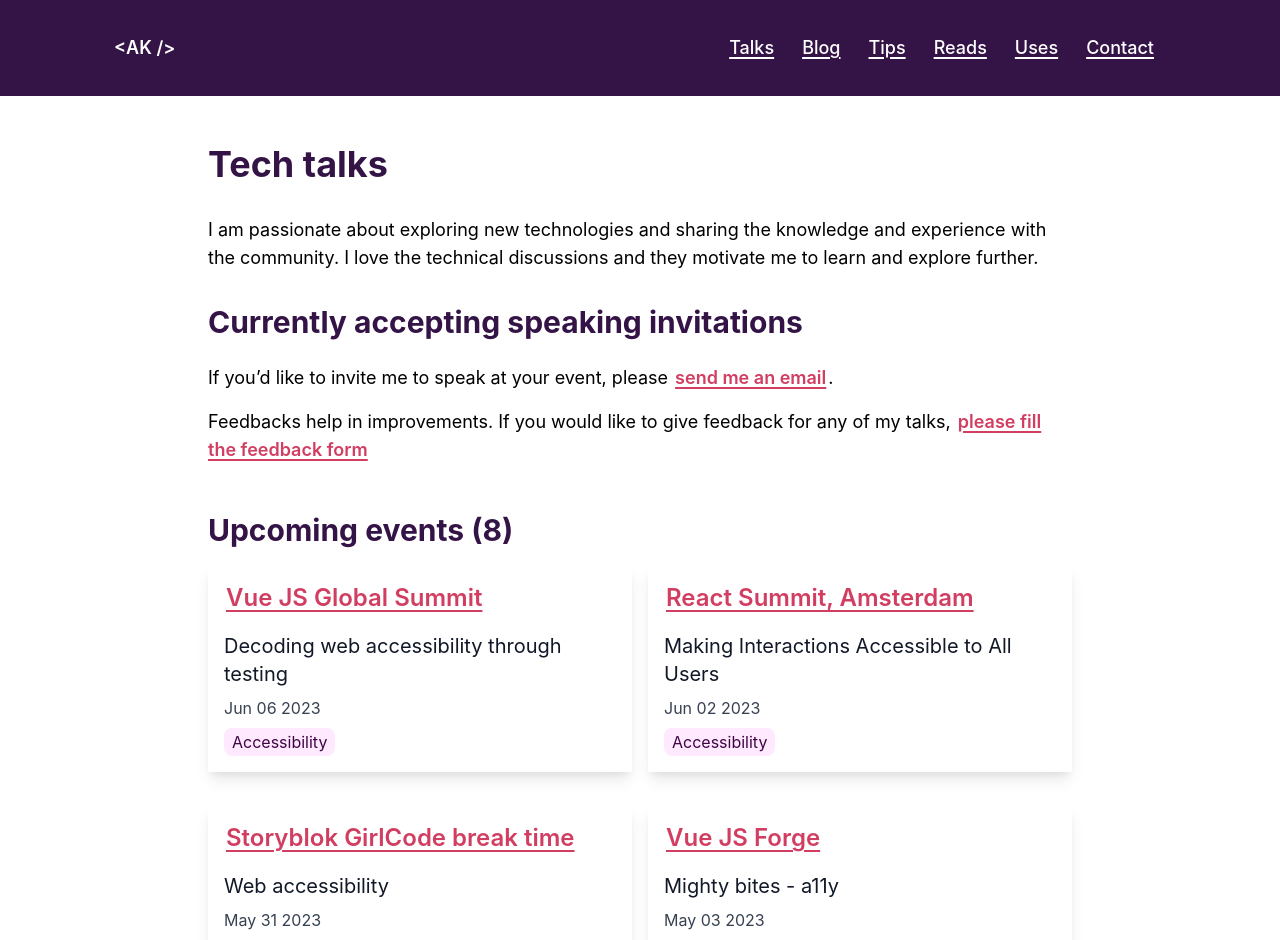
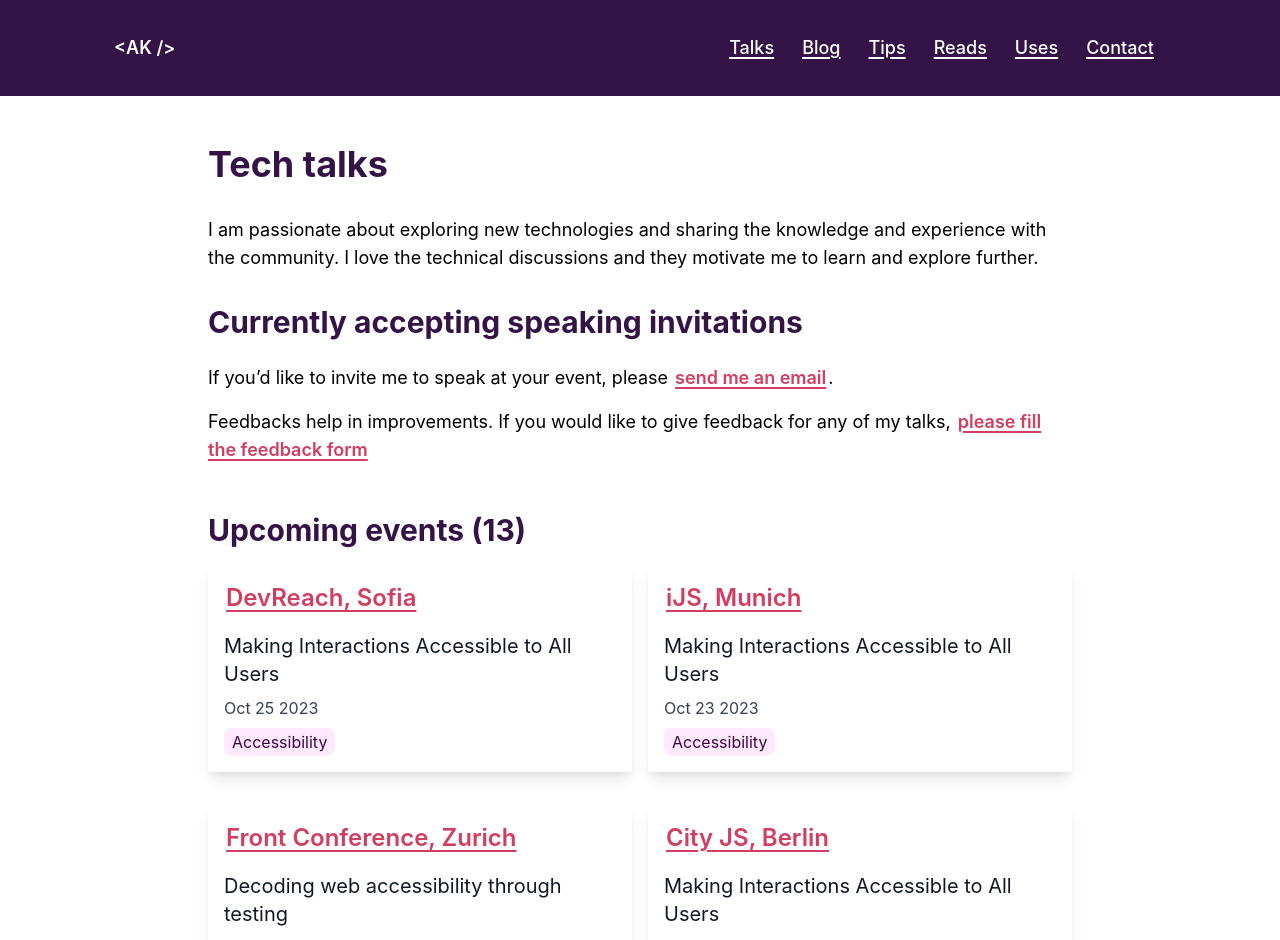
Before and after one commit to anuk79/anuradhakumari, a Next.js app: page /talks in a window 1280 px wide. Shown: the top 940 px of the page. Built offline with nearby package versions, Linux system fonts and the light colour scheme.

Commit message:
Update talks.js

```diff
--- a/data/talks.js
+++ b/data/talks.js
@@ -1,4 +1,56 @@
 const talks = [
+    {
+    "topic": "Making Interactions Accessible to All Users",
+    "topics": [
+      "Accessibility",
+    ],
+    "date": "2023-10-25",
+    "eventDetails": {
+      "url": "https://www.telerik.com/devreach",
+      "name": "DevReach, Sofia",
+      "video": null,
+      "resources": null
+    }
+  },
+    {
+    "topic": "Making Interactions Accessible to All Users",
+    "topics": [
+      "Accessibility",
+    ],
+    "date": "2023-10-23",
+    "eventDetails": {
+      "url": "https://javascript-conference.com/munich/program-munich/",
+      "name": "iJS, Munich",
+      "video": null,
+      "resources": null
+    }
+  },
+    {
+    "topic": "Decoding web accessibility through testing",
+    "topics": [
+      "Accessibility",
+    ],
+    "date": "2023-8-31",
+    "eventDetails": {
+      "url": "https://frontconference.com/speakers",
+      "name": "Front Conference, Zurich",
+      "video": null,
+      "resources": null
+    }
+  },
+    {
+    "topic": "Making Interactions Accessible to All Users",
+    "topics": [
+      "Accessibility",
+    ],
+    "date": "2023-7-18",
+    "eventDetails": {
+      "url": "https://berlin.cityjsconf.org/",
+      "name": "City JS, Berlin",
+      "video": null,
+      "resources": null
+    }
+  },
 {
     "topic": "Decoding web accessibility through testing",
     "topics": [
@@ -8,6 +60,19 @@ const talks = [
     "eventDetails": {
       "url": "https://events.geekle.us/vuejs23/",
       "name": "Vue JS Global Summit",
+      "video": null,
+      "resources": null
+    }
+  },
+    {
+    "topic": "Group Discussion - Public Speaking",
+    "topics": [
+      "Speaking",
+    ],
+    "date": "2023-6-6",
+    "eventDetails": {
+      "url": "https://reactsummit.com/",
+      "name": "React Summit, Amsterdam",
       "video": null,
       "resources": null
     }
```
